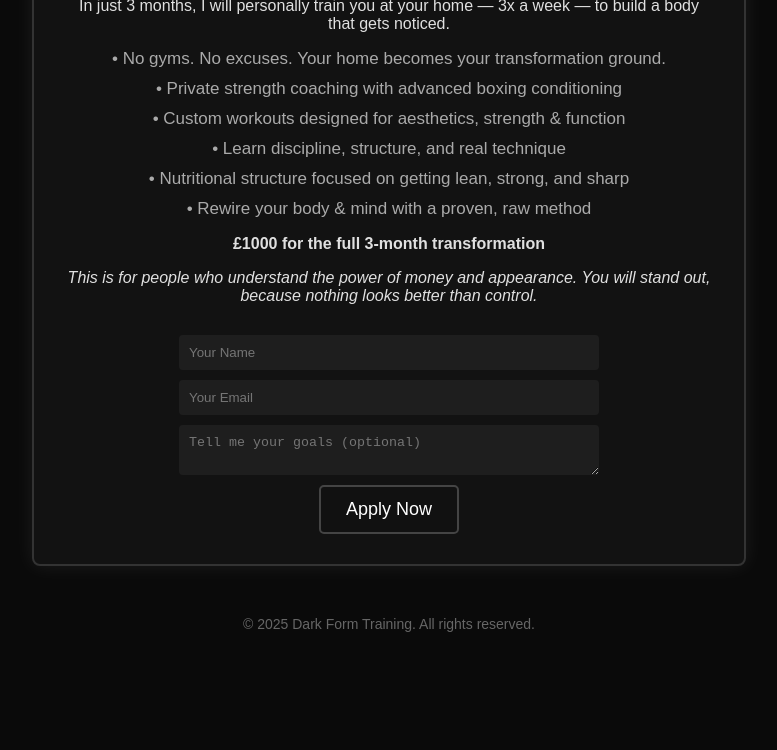
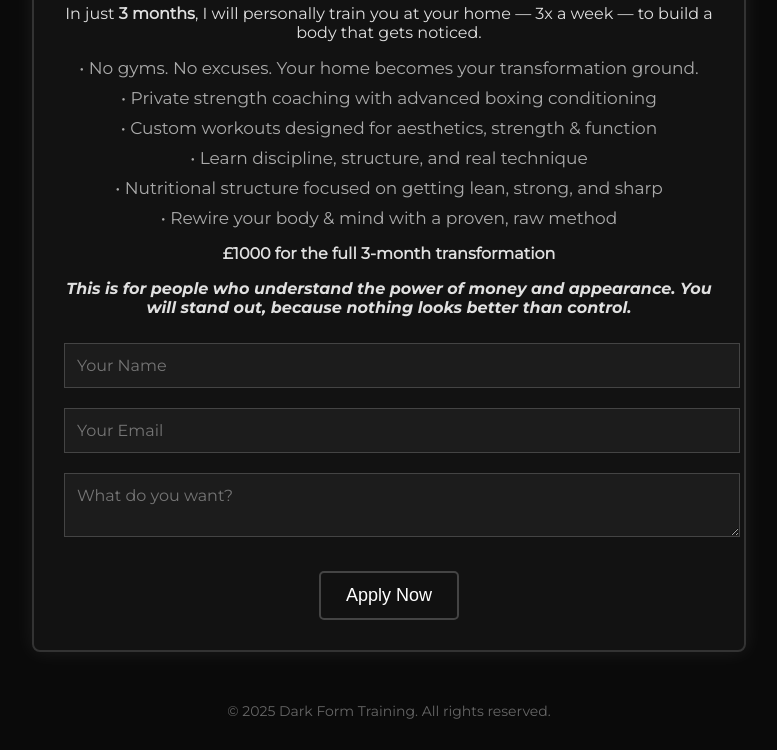
Before and after one commit to M1l4ns/darkform-pt, a plain HTML site: page index.html in a window 1280 px wide. Shown: the part 297-1047 px from the top of the page, without its empty margins (251-1028 px from the left). Before the commit the page ends 959 px from the top, so only its background shows below. Drawn offline with Linux system fonts and the light colour scheme; a web font is replaced by a local one.

Commit message:
Update index.html

```diff
--- a/index.html
+++ b/index.html
@@ -1,16 +1,16 @@
 <!DOCTYPE html>
 <html lang="en">
 <head>
-  <meta charset="UTF-8">
-  <meta name="viewport" content="width=device-width, initial-scale=1.0">
+  <meta charset="UTF-8" />
+  <meta name="viewport" content="width=device-width, initial-scale=1.0" />
   <title>Dark Form PT</title>
-  <link href="https://fonts.googleapis.com/css2?family=UnifrakturCook:wght@700&display=swap" rel="stylesheet">
+  <link href="https://fonts.googleapis.com/css2?family=UnifrakturCook:wght@700&family=Cinzel+Decorative:wght@400;700&family=Montserrat:ital,wght@0,400;1,700&display=swap" rel="stylesheet">
   <style>
     body {
       margin: 0;
       background-color: #0a0a0a;
       color: #e0e0e0;
-      font-family: 'UnifrakturCook', cursive;
+      font-family: 'Montserrat', sans-serif;
       display: flex;
       flex-direction: column;
       align-items: center;
@@ -23,6 +23,7 @@
     }
 
     h1 {
+      font-family: 'UnifrakturCook', cursive;
       font-size: 52px;
       margin: 0;
       color: #fff;
@@ -32,7 +33,7 @@
     p.tagline {
       font-size: 20px;
       color: #bbb;
-      font-family: Arial, sans-serif;
+      font-family: 'Montserrat', sans-serif;
       margin-top: 10px;
     }
 
@@ -44,13 +45,14 @@
       padding: 30px;
       border-radius: 8px;
       box-shadow: 0 0 20px rgba(255, 255, 255, 0.08);
-      font-family: Arial, sans-serif;
+      font-family: 'Montserrat', sans-serif;
     }
 
     h2 {
       font-size: 30px;
       margin-bottom: 20px;
       color: #ccc;
+      font-family: 'Cinzel Decorative', cursive;
     }
 
     ul {
@@ -64,25 +66,36 @@
       color: #aaa;
     }
 
-    form {
+    .cta-button {
+      display: inline-block;
       margin-top: 30px;
-      display: flex;
-      flex-direction: column;
-      align-items: center;
-      gap: 10px;
+      padding: 12px 25px;
+      font-size: 18px;
+      color: #fff;
+      background-color: #111;
+      border: 2px solid #444;
+      border-radius: 5px;
+      text-decoration: none;
+      transition: background 0.3s ease;
     }
 
-    input, textarea {
-      padding: 10px;
-      width: 100%;
-      max-width: 400px;
-      border: none;
-      border-radius: 4px;
-      background: #1e1e1e;
-      color: #fff;
+    .cta-button:hover {
+      background-color: #222;
     }
 
-    button {
+    form input, form textarea {
+      width: 100%;
+      padding: 12px;
+      margin: 10px 0;
+      background: #1c1c1c;
+      border: 1px solid #444;
+      color: white;
+      font-family: 'Montserrat', sans-serif;
+      font-size: 16px;
+    }
+
+    button[type="submit"] {
+      margin-top: 20px;
       padding: 12px 25px;
       font-size: 18px;
       color: #fff;
@@ -90,10 +103,9 @@
       border: 2px solid #444;
       border-radius: 5px;
       cursor: pointer;
-      transition: background 0.3s ease;
     }
 
-    button:hover {
+    button[type="submit"]:hover {
       background-color: #222;
     }
 
@@ -101,7 +113,7 @@
       margin-top: 50px;
       font-size: 14px;
       color: #666;
-      font-family: Arial, sans-serif;
+      font-family: 'Montserrat', sans-serif;
     }
   </style>
 </head>
@@ -112,9 +124,9 @@
   </header>
 
   <section class="offer">
-    <h2>Achieve Your Final Form</h2>
+    <h2><b>Achieve</b> <i>Your</i> <b>Final</b> <i>Form</i></h2>
     <p>
-      In just 3 months, I will personally train you at your home — 3x a week — to build a body that gets noticed.
+      In just <strong>3 months</strong>, I will personally train you at your home — 3x a week — to build a body that gets noticed.
     </p>
     <ul>
       <li>• No gyms. No excuses. Your home becomes your transformation ground.</li>
@@ -127,11 +139,11 @@
     <p><strong>£1000 for the full 3-month transformation</strong></p>
     <p><em>This is for people who understand the power of money and appearance. You will stand out, because nothing looks better than control.</em></p>
 
-    <form name="apply" method="POST" data-netlify="true">
-      <input type="hidden" name="form-name" value="apply">
+    <form name="contact" method="POST" data-netlify="true">
+      <input type="hidden" name="form-name" value="contact">
       <input type="text" name="name" placeholder="Your Name" required>
       <input type="email" name="email" placeholder="Your Email" required>
-      <textarea name="goals" placeholder="Tell me your goals (optional)"></textarea>
+      <textarea name="goal" placeholder="What do you want?" required></textarea>
       <button type="submit">Apply Now</button>
     </form>
   </section>
```
